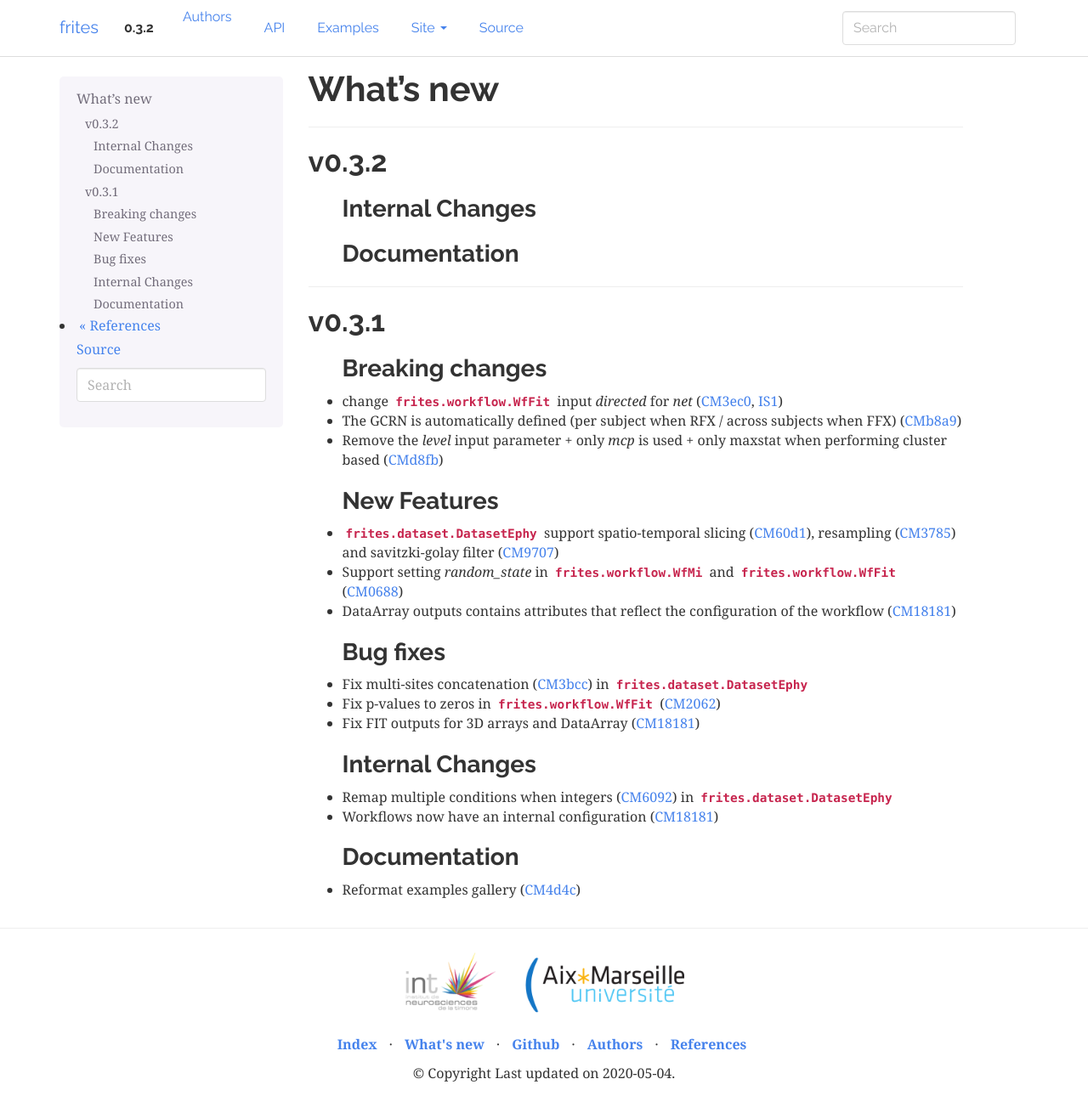
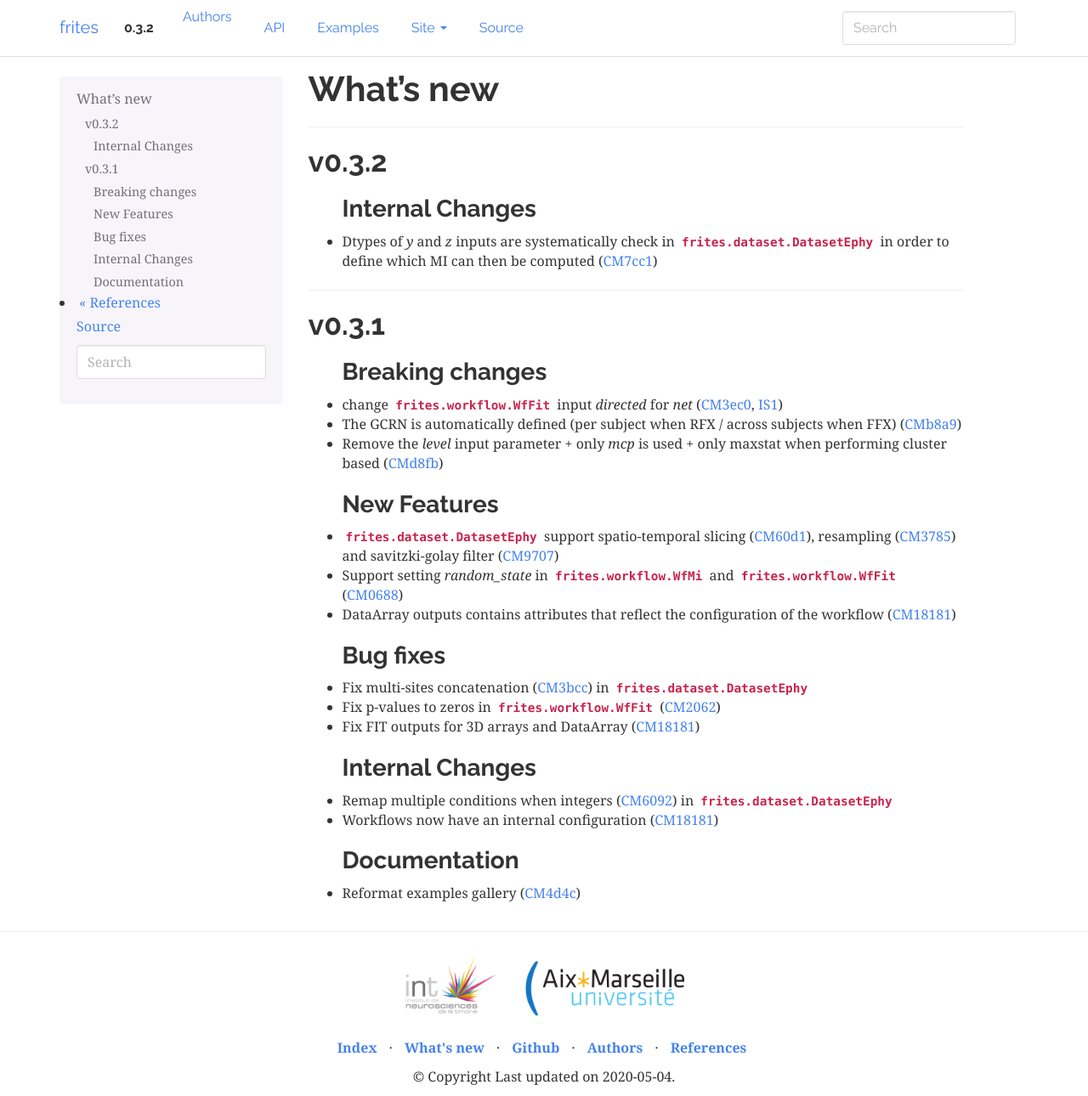
Before and after one commit to brainets/frites, a Sphinx documentation site: the page built from docs/source/whatsnew.rst, in a window 1280 px wide and 1290 px high. Shown: the whole window at 85% size. Built offline with Sphinx 7.4.7, drawn with Linux system fonts in a browser that asks for light colours.

Commit message:
update whats-new

```diff
--- a/docs/source/whatsnew.rst
+++ b/docs/source/whatsnew.rst
@@ -12,9 +12,8 @@ v0.3.2
 
 Internal Changes
 ++++++++++++++++
+* Dtypes of `y` and `z` inputs are systematically check in :py:class:`frites.dataset.DatasetEphy` in order to define which MI can then be computed (:commit:`7cc1`)
 
-Documentation
-+++++++++++++
 
 .. raw:: html
 
```
